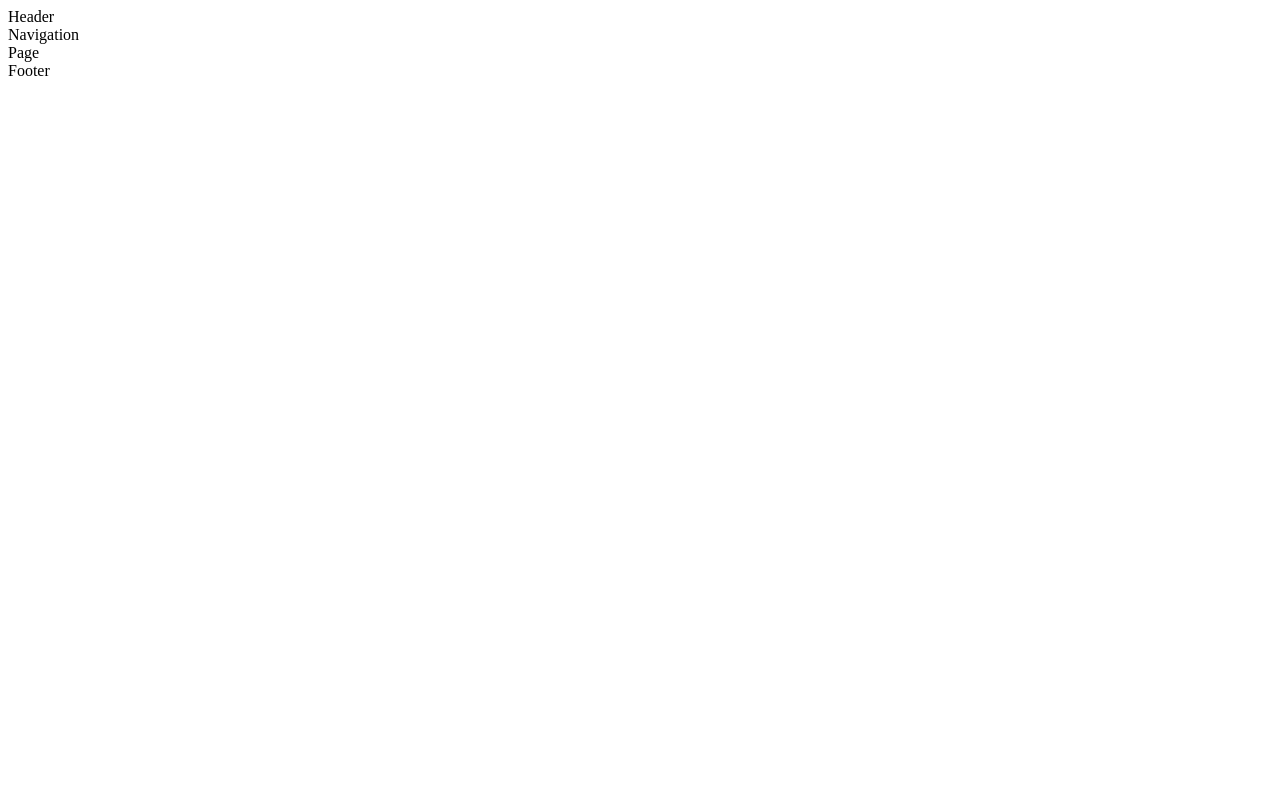
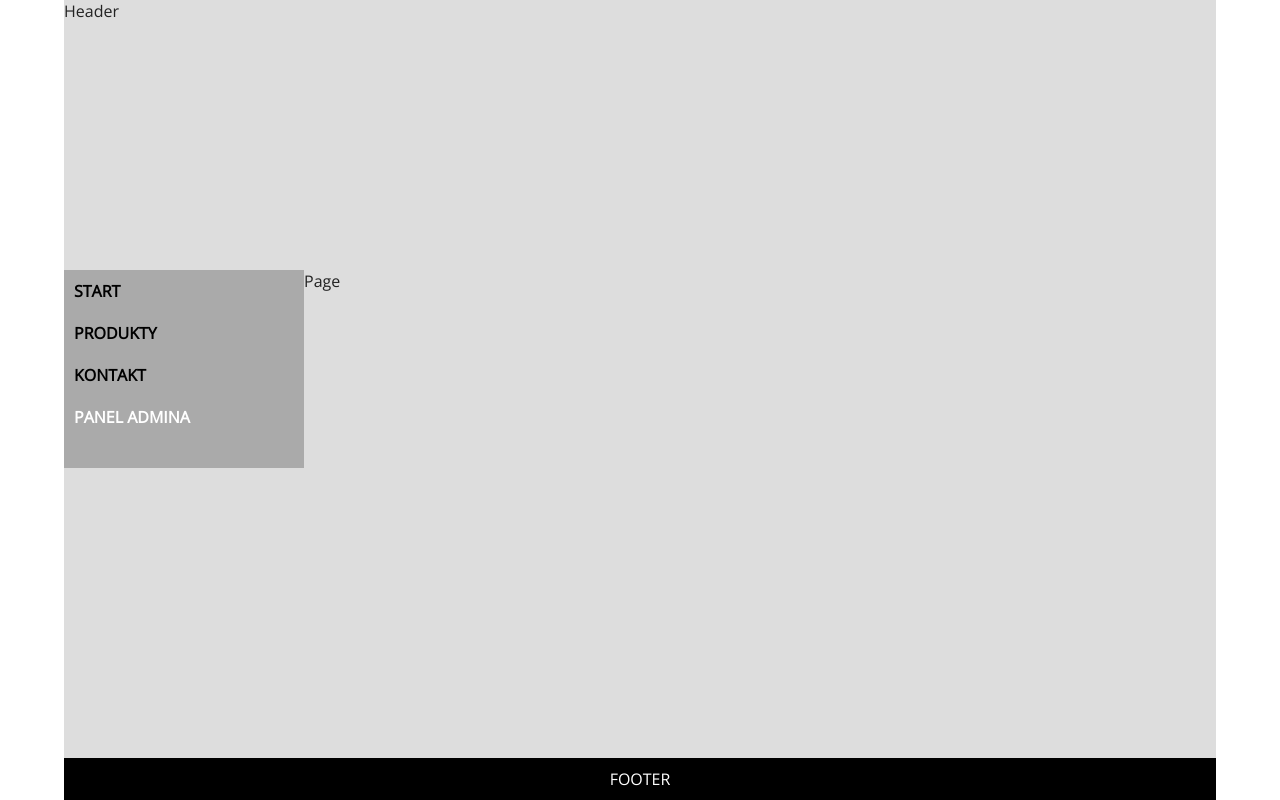
Before and after one commit to kamilras/ReactExample, a React (Create React App) app: page /admin in a window 1280 px wide. Built offline with nearby package versions, Linux system fonts and the light colour scheme.

Commit message:
utworzenie menu

```diff
--- a/public/index.html
+++ b/public/index.html
@@ -1,20 +1,21 @@
 <!DOCTYPE html>
 <html lang="en">
+
 <head>
   <meta charset="utf-8" />
   <link rel="icon" href="%PUBLIC_URL%/favicon.ico" />
   <meta name="viewport" content="width=device-width, initial-scale=1" />
   <meta name="theme-color" content="#000000" />
-    <meta
-      name="description"
-      content="Web site created using create-react-app"
-    />
+  <meta name="description" content="Web site created using create-react-app" />
   <link rel="apple-touch-icon" href="%PUBLIC_URL%/logo192.png" />
   <!--
       manifest.json provides metadata used when your web app is installed on a
       user's mobile device or desktop. See https://developers.google.com/web/fundamentals/web-app-manifest/
     -->
   <link rel="manifest" href="%PUBLIC_URL%/manifest.json" />
+  <link rel="preconnect" href="https://fonts.googleapis.com">
+  <link rel="preconnect" href="https://fonts.gstatic.com" crossorigin>
+  <link href="https://fonts.googleapis.com/css2?family=Open+Sans&display=swap" rel="stylesheet">
   <!--
       Notice the use of %PUBLIC_URL% in the tags above.
       It will be replaced with the URL of the `public` folder during the build.
@@ -24,8 +25,9 @@
       work correctly both with client-side routing and a non-root public URL.
       Learn how to configure a non-root public URL by running `npm run build`.
     -->
-    <title>React App</title>
+  <title>Projekt SPA</title>
 </head>
+
 <body>
   <noscript>You need to enable JavaScript to run this app.</noscript>
   <div id="root"></div>
@@ -40,4 +42,5 @@
       To create a production bundle, use `npm run build` or `yarn build`.
     -->
 </body>
+
 </html>
--- a/src/layouts/App.js
+++ b/src/layouts/App.js
@@ -10,7 +10,7 @@
     render() {
         return (
             <Router>
-                <div>
+                <div className="app">
                     <header>
                         {<Header />}
                     </header>
--- a/src/layouts/Navigation.js
+++ b/src/layouts/Navigation.js
@@ -1,7 +1,28 @@
 import React from 'react';
+import { NavLink } from 'react-router-dom';
+import "../styles/Navigation.css"
+
+const list = [
+    { name: "start", path: "/", end: true },
+    { name: "produkty", path: "/products" },
+    { name: "kontakt", path: "/contact" },
+    { name: "panel admina", path: "/admin" },
+
+]
+
 const Navigation = (props) => {
+
+    const menu = list.map(item => (
+        <li key={item.name}>
+            <NavLink to={item.path} end={item.end ? true : false}>{item.name}</NavLink>
+        </li>
+    ))
     return (
-        <div>Navigation</div>
+        <nav className='main'>
+            <ul>
+                {menu}
+            </ul>
+        </nav>
     );
 }
 
--- a/src/styles/App.css
+++ b/src/styles/App.css
@@ -0,0 +1,35 @@
+div.app {
+    display: flex;
+    flex-direction: column;
+    min-height: 100vh;
+    width: 90%;
+    margin: 0 auto;
+    background-color: #ddd;
+    color: #222;
+}
+
+header {
+    flex-basis: 30vh;
+}
+
+main {
+    display: flex;
+    flex-grow: 1;
+    padding: 30px 0;
+}
+
+aside {
+    min-width: 240px;
+}
+
+section.page {
+    flex-grow: 1;
+}
+
+footer {
+    background-color: #000;
+    color: white;
+    padding: 10px 0;
+    text-align: center;
+    text-transform: uppercase;
+}
--- /dev/null
+++ b/src/styles/Navigation.css
@@ -0,0 +1,26 @@
+nav.main {
+    background-color: #aaa;
+    padding: 0 30px 30px 0;
+}
+
+.main ul {
+    list-style-type: none;
+}
+
+nav.main a {
+    display: block;
+    text-decoration: none;
+    color: black;
+    text-transform: uppercase;
+    font-weight: bold;
+    padding: 10px;
+    transition: .2s;
+}
+
+nav.main a:hover {
+    transform: translateX(20px);
+}
+
+nav.main a.active {
+    color: white;
+}
--- a/src/styles/index.css
+++ b/src/styles/index.css
@@ -0,0 +1,9 @@
+* {
+    margin: 0;
+    padding: 0;
+    box-sizing: border-box;
+}
+
+html {
+    font-family: 'Open Sans', sans-serif;
+}
```
Lines whose indentation alone changed are shown as unchanged.
